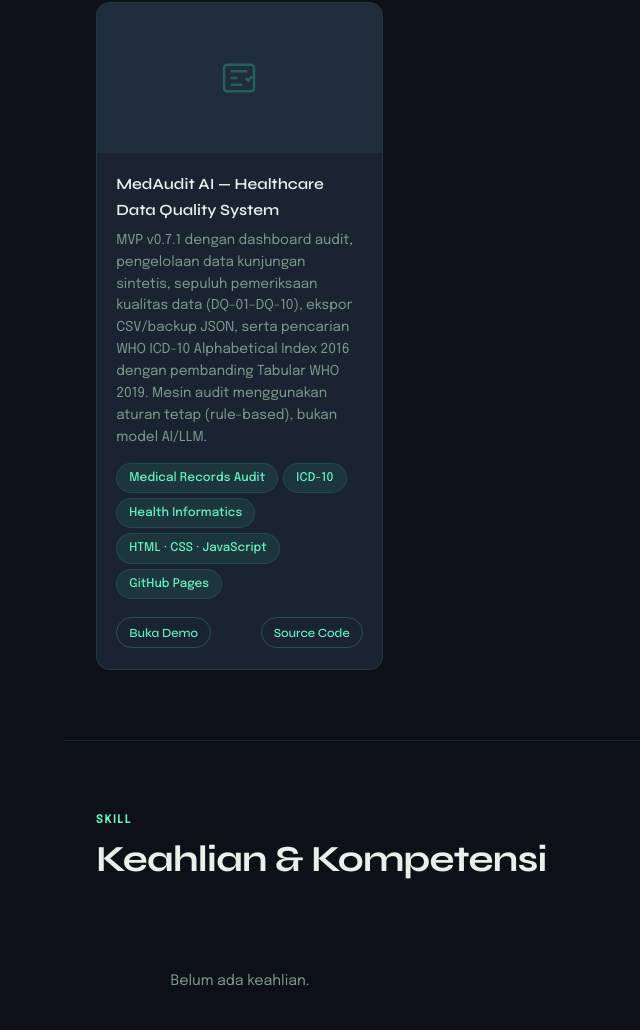
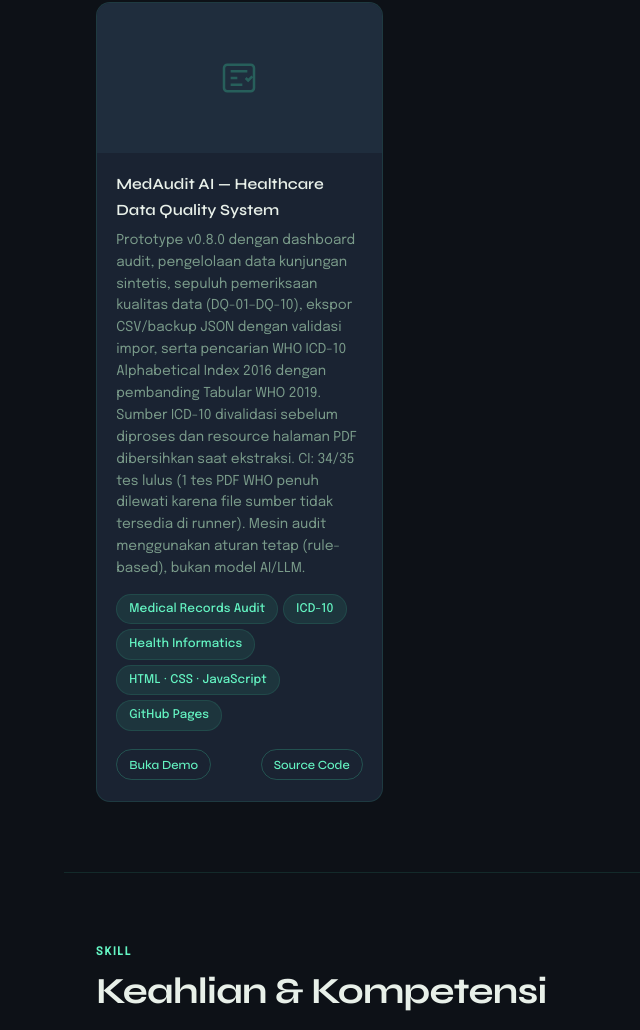
Before and after one commit to syidarynd/portfolio, a plain HTML site: page index.html in a window 1280 px wide. Shown: the part 2101-3131 px from the top of the page, without its empty margins (96-736 px from the left). Drawn offline with nearby package versions, Linux system fonts and the light colour scheme; no server answers.

Commit message:
Update MedAudit AI showcase to v0.8.0

```diff
--- a/index.html
+++ b/index.html
@@ -582,7 +582,7 @@
         </div>
         <div class="product-body">
           <h3 class="product-name">MedAudit AI — Healthcare Data Quality System</h3>
-          <p class="product-desc">MVP v0.7.1 dengan dashboard audit, pengelolaan data kunjungan sintetis, sepuluh pemeriksaan kualitas data (DQ-01–DQ-10), ekspor CSV/backup JSON, serta pencarian WHO ICD-10 Alphabetical Index 2016 dengan pembanding Tabular WHO 2019. Mesin audit menggunakan aturan tetap (rule-based), bukan model AI/LLM.</p>
+          <p class="product-desc">Prototype v0.8.0 dengan dashboard audit, pengelolaan data kunjungan sintetis, sepuluh pemeriksaan kualitas data (DQ-01–DQ-10), ekspor CSV/backup JSON dengan validasi impor, serta pencarian WHO ICD-10 Alphabetical Index 2016 dengan pembanding Tabular WHO 2019. Sumber ICD-10 divalidasi sebelum diproses dan resource halaman PDF dibersihkan saat ekstraksi. CI: 34/35 tes lulus (1 tes PDF WHO penuh dilewati karena file sumber tidak tersedia di runner). Mesin audit menggunakan aturan tetap (rule-based), bukan model AI/LLM.</p>
           <div class="product-tags">
             <span class="tag">Medical Records Audit</span>
             <span class="tag">ICD-10</span>
```
